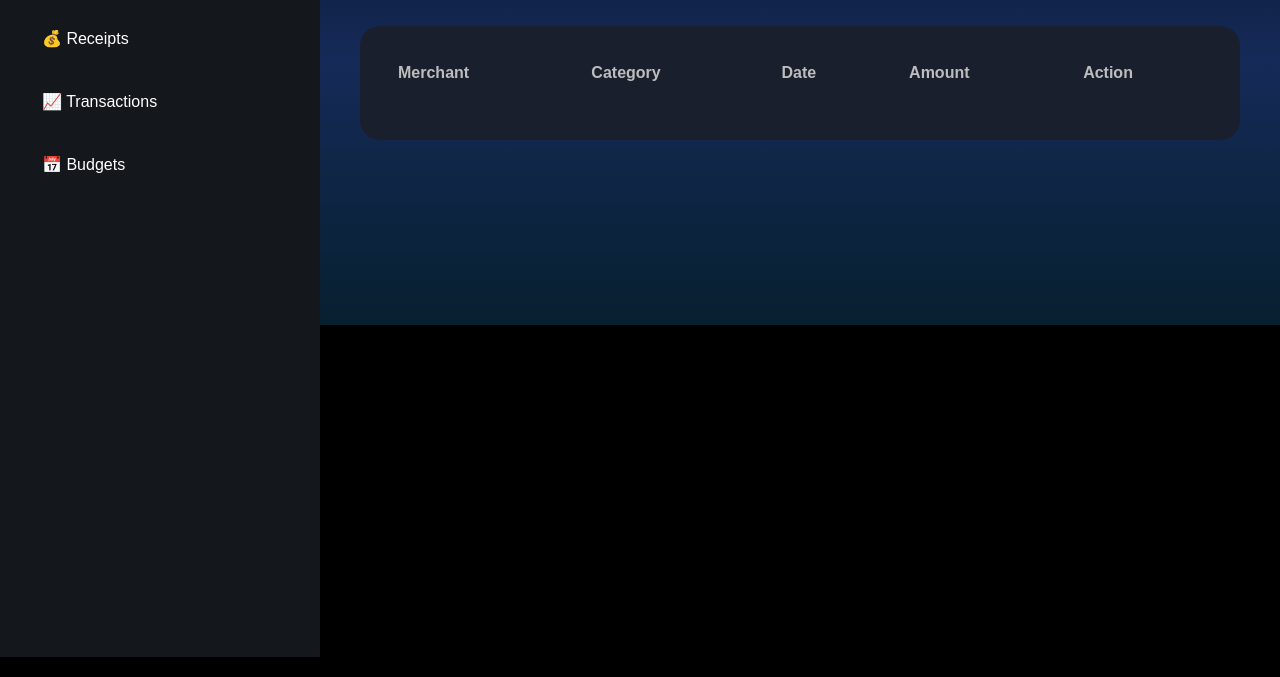
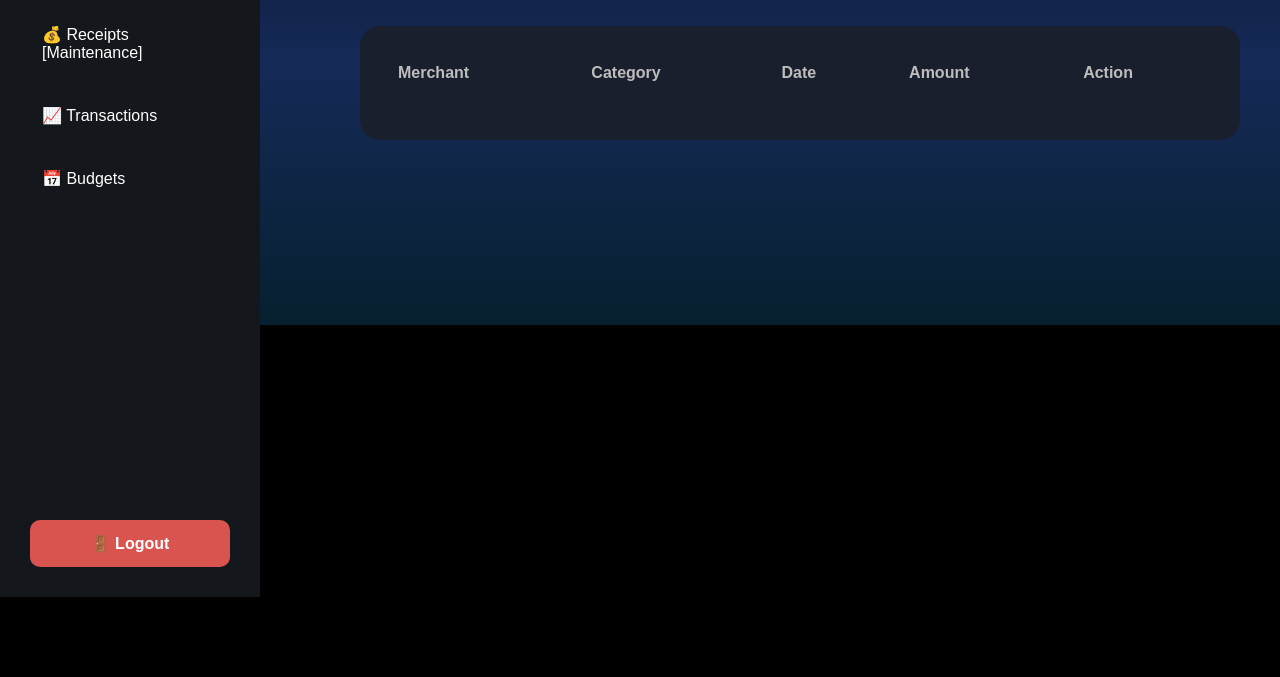
Before and after one commit to GilGil0210/AI-expenses-tracking-website, a website: page transactions.html in a window 1280 px wide. Shown: the part 203-880 px from the top of the page. Drawn offline with Linux system fonts and the light colour scheme.

Commit message:
pages connection updated

```diff
--- a/Dashboard.css
+++ b/Dashboard.css
@@ -22,18 +22,16 @@ body{
 }
 .sidebar{
     position:fixed;
-
     left:0;
     top:0;
-
     width:260px;
     height:100vh;
-
     background:#14181d;
-
     padding:30px;
-
     overflow-y:auto;
+    display: flex;
+    flex-direction: column;
+    box-sizing: border-box;
 }
 
 .logo{
@@ -54,6 +52,23 @@ body{
 }
 .sidebar a:hover{
     background:#29b058;
+}
+.logout-btn{
+
+    margin-top: auto;
+    background: #d9534f;
+    color: white;
+    border: none;
+    padding: 14px;
+    border-radius: 10px;
+    cursor: pointer;
+    font-size: 16px;
+    font-weight: bold;
+    transition: 0.3s;
+}
+
+.logout-btn:hover{
+    background: #c9302c;
 }
 .grid-container{
     display:grid;
--- a/transactions.css
+++ b/transactions.css
@@ -24,18 +24,35 @@ body{
 }
 .sidebar{
     position:fixed;
-
     left:0;
     top:0;
-
     width:260px;
     height:100vh;
+    background:#14181d;
+    padding:30px;
+    overflow-y:auto;
+    display: flex;
+    flex-direction: column;
+    box-sizing: border-box;
+}
+.logout-btn{
 
-    background:#14181d;
+    margin-top:auto;
+    background: #d9534f;
+    color: white;
+    border: none;
+    padding: 14px;
+    border-radius: 10px;
+    cursor: pointer;
+    font-size: 16px;
+    font-weight: bold;
+    transition: 0.3s;
+}
 
-    padding:30px;
+.logout-btn:hover{
 
-    overflow-y:auto;
+    background: #c9302c;
+
 }
 .sidebar nav{
     display:flex;
--- a/transactions.html
+++ b/transactions.html
@@ -11,11 +11,12 @@
       <aside class="sidebar">
         <img class="logo" src="indexImages/SpendBetterLogo.png" />
         <nav>
-          <a href="#">🏠 Dashboard</a>
-          <a href="#">💰 Receipts</a>
-          <a href="#">📈 Transactions</a>
+          <a href="Dashboard.html">🏠 Dashboard</a>
+          <a href="#">💰 Receipts [Maintenance]</a>
+          <a href="transactions.html">📈 Transactions</a>
           <a href="#">📅 Budgets</a>
         </nav>
+        <button id="logoutBtn" class="logout-btn">🚪 Logout</button>
       </aside>
       <main class="main-content">
         <div class="topbar">
```
Also changed, not shown: Dashboard.html (+4 -3 lines).
